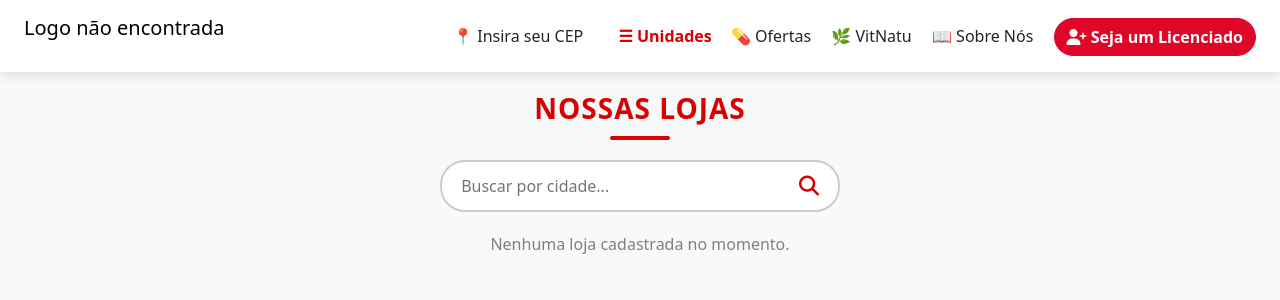
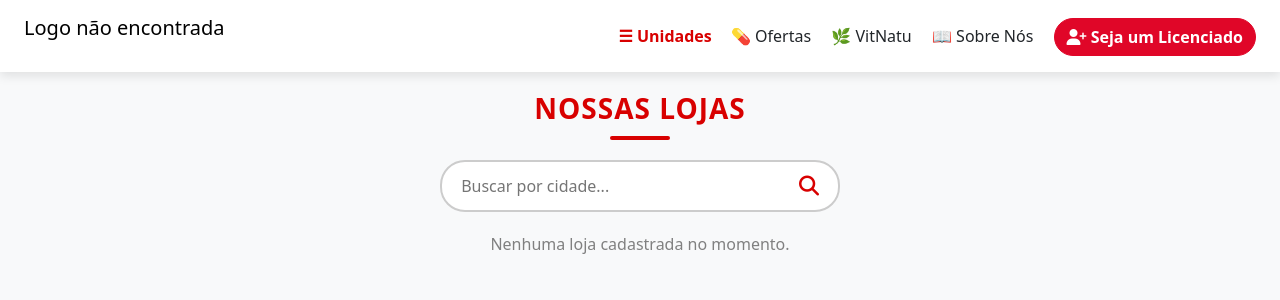
Before and after one commit to Emano4777/poupaqui-admin, a Flask app: template templates/lojas.html in a window 1280 px wide. Shown: the top 300 px of the page. Run offline with Flask 3, Linux system fonts and the light colour scheme; the template is opened without the code that fills it, so the values that code supplies are empty.

Commit message:
Atualizando site poupaqui

```diff
--- a/templates/lojas.html
+++ b/templates/lojas.html
@@ -419,7 +419,6 @@ h2::after {
         {% endif %}
     </a>
     <div class="desktop-menu">
-        <span class="me-3">📍 Insira seu CEP</span>
         <a href="{{ url_for('lojas') }}" class="btn-unidades">
             ☰ Unidades
         </a>
@@ -442,7 +441,6 @@ h2::after {
 <!-- Modal do Menu Mobile -->
 <div class="mobile-menu-modal" id="mobileMenuModal">
     <div class="mobile-menu-content">
-        <a href="#">📍 Insira seu CEP</a>
         <a href="{{ url_for('lojas') }}" class="btn-unidades">
             ☰ Unidades
         </a>
```
